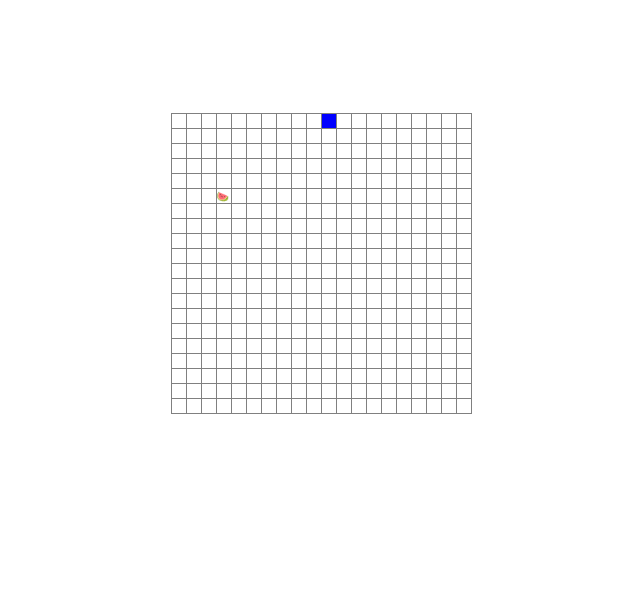
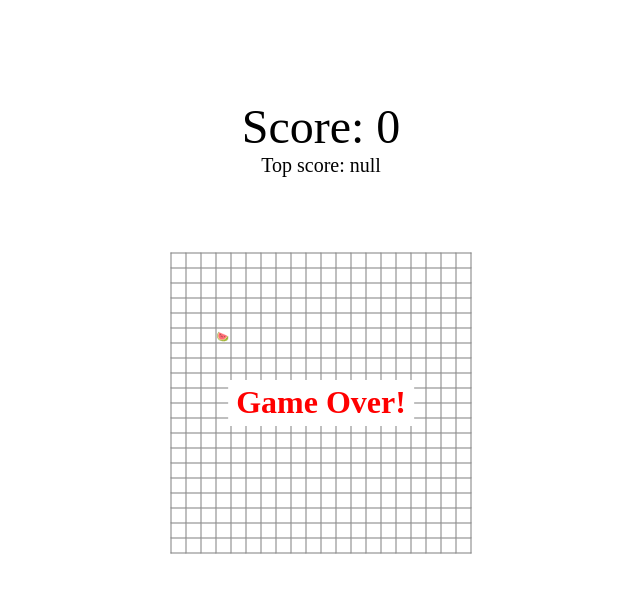
Before and after one commit to KevinKangur/snake-games, a plain HTML site: page index.html in a window 1280 px wide. Shown: the part 61-654 px from the top of the page, without its empty margins (319-959 px from the left). Drawn offline with Linux system fonts and the light colour scheme.

Commit message:
score board and snake hitting itself

```diff
--- a/app.js
+++ b/app.js
@@ -1,6 +1,6 @@
 const gameBoardTable = document.getElementById('gameboard');
 const foodArray = ['&#127815', '&#127816', '&#127817', '&#127818', '&#127819', '&#127820', '&#127821', '&#127822', '&#127823', '&#127824', '&#127825', '&#127826', '&#127827', '&#129389', '&#129373', '&#129381', '&#127813'];
-const messageDiv = document.getElementById(message);
+const messageDiv = document.getElementById('message');
 const boardSize = 20
 
 let gameBoard = [...Array(boardSize).keys()].map(() => [...Array(boardSize).keys()].map(() => 0));
@@ -10,6 +10,10 @@ const snakeX = parseInt(boardSize / 2);
 
 gameBoard[snakeY][snakeX] = 's';
 let snake = [snakeY + '_' + snakeX];
+
+let score = 0
+const scoreDiv = document.getElementById('score');
+
 
 let direction = 'u';
 
@@ -36,13 +40,19 @@ document.addEventListener ('keydown', e => {
 
 addFood();
 
+updateHighScore();
+
 // game engine
 function playGame () {
 
     let [cursorY, cursorX] = calculateNewCursor();
 
-    if ( ifHitsBorder(cursorY, cursorX) ) {
-        return 0;
+    if ( hitsBorder(cursorY, cursorX) ) {
+        gameOver();
+    }
+
+    if ( hitsSnake(cursorY, cursorX) ) {
+        gameOver();
     }
 
     snake.unshift(cursorY + '_' + cursorX);
@@ -73,9 +83,7 @@ function drawGameBoard () {
         gameBoardTable.append(boardRowTr);
     });
 
-    const snakeHeadId = document.getElementById(snake[0]);
-    snakeHeadId = innerHTML = '&#128053'
-
+    scoreDiv.innerText = 'Score: ' + score;
 }
 
 
@@ -101,6 +109,7 @@ function calculateNewCursor () {
 
     if ( y == foodY && x == foodX ) {
         addFood();
+        score++;
         snake.push(undefined);
     }
 
@@ -108,16 +117,38 @@ function calculateNewCursor () {
 }
 
 // test if snake hits the border
-function ifHitsBorder ( y, x ) {
+function hitsBorder ( y, x ) {
 
     if ( y < 0 || y >= boardSize || x < 0 || x >= boardSize ) {
-        clearInterval(intervalID);
-        intervalID = null;
-        messageDiv.innerText = 'Game Over!'
         return true;
     }
 
     return false;
+}
+
+//test if snake hits itself
+function hitsSnake ( y, x ) {
+
+    if ( snake.includes(y + '_' + x) ) {
+        return true;
+    }
+
+    return false;
+}
+
+//game over stuff
+function gameOver () {
+
+    clearInterval(intervalID);
+    intervalID = null
+
+    messageDiv.innerText = 'Game Over!'
+    messageDiv.classList.remove('hidden');
+
+    if ( localStorage.getItem('Top score') < score ) {
+        localStorage.setItem('Top score', score)
+
+    }
 }
 
 // gerenate food with random
@@ -136,3 +167,10 @@ function addFood () {
     // console.log(y + '_' + x, foodTd);
     // foodTd.classList.add('food');
 }
+
+// update high score
+function updateHighScore () {
+    const highScoreDiv = document.getElementById('high-score');
+    const highScore = localStorage.getItem('Top score');
+    highScoreDiv.innerText = 'Top score: ' + highScore;
+}
--- a/index.html
+++ b/index.html
@@ -7,9 +7,10 @@
     <title>Document</title>
 </head>
 <body>
-    <div></div>
-    <div id="message"></div>
-    <table id="gameboard"></table>
+    <div id="score">Score: 0</div>
+    <div id="high-score">Top score: 0</div>
+    <table id="gameboard" class="centered"></table>
+    <div id="message" class="hidden centered"></div>
     <script src="app.js"></script>
 </body>
 </html>
--- a/style.css
+++ b/style.css
@@ -11,10 +11,6 @@
     font-size: 10px;
 }
 
-.snake {
-    background-color: blue;
-}
-
 #message {
     height: 38px;
     margin-top: 64px;
@@ -26,3 +22,30 @@
     background-color: white;
     padding: 4px 8px;
 }
+
+#score {
+    text-align: center;
+    font-size: 3rem;
+    margin-top: 10rem;
+}
+
+#high-score {
+    text-align: center;
+    font-size: 20px;
+}
+
+.snake {
+    background-color: green;
+}
+
+.hidden {
+    display: none;
+    visibility: hidden;
+}
+
+.centered {
+    position: fixed;
+    top: 50%;
+    left: 50%;
+    transform: translate(-50%, -50%);
+}
```
